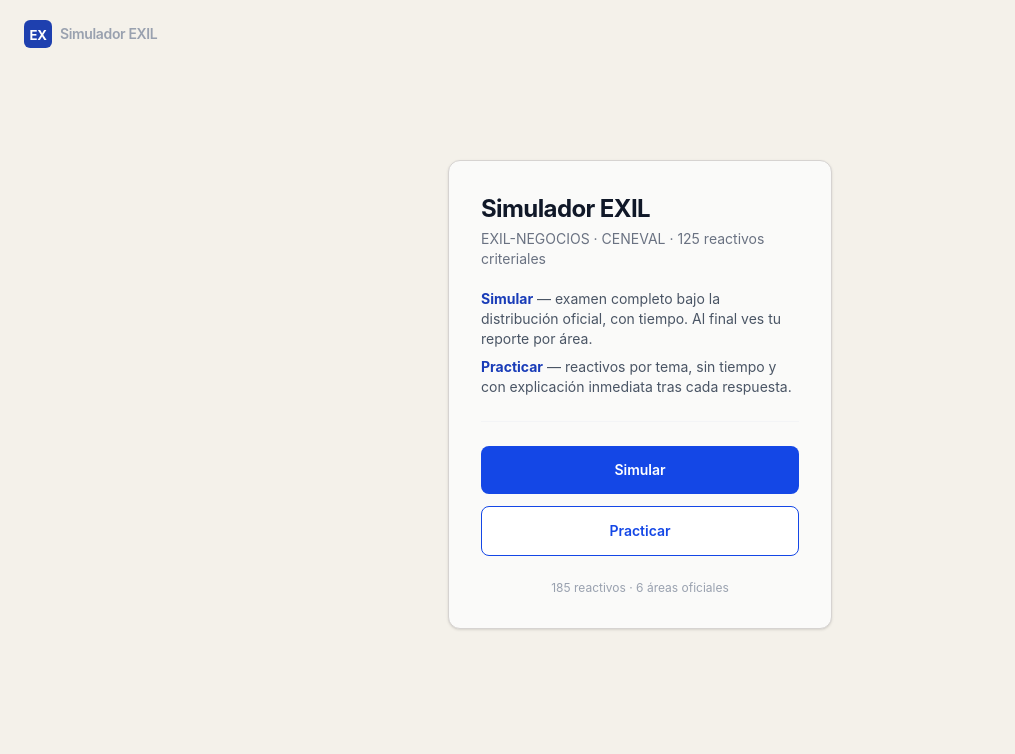
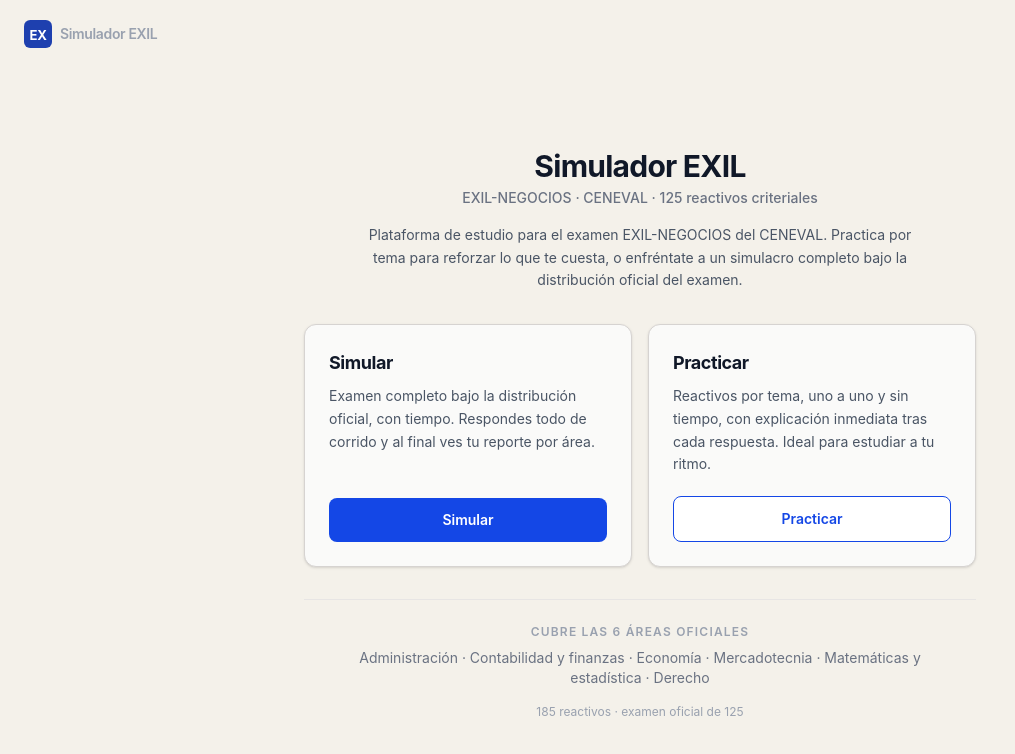
Before and after one commit to gabdiasalejandro/simulador-exil, a React (Vite) app: page / in a window 1280 px wide. Shown: the top 754 px of the page, without its empty margins (0-1015 px from the left). Built offline with nearby package versions, Linux system fonts and the light colour scheme.

Commit message:
feat(ui): landing mas completa con hero, tarjetas de modo y cobertura
Saca la explicacion fuera de una sola card: hero con el proposito de la app,
dos tarjetas formales (Simular/Practicar) con su descripcion y accion, y un pie
con las 6 areas oficiales que cubre el banco. Estilo sobrio, sin adornos.

```diff
--- a/src/ui/features/landing/LandingShell.tsx
+++ b/src/ui/features/landing/LandingShell.tsx
@@ -1,4 +1,6 @@
+import type { ReactNode } from 'react';
 import { Button } from '../../atoms/Button/Button';
+import { AREA_CODES, AREA_NOMBRES } from '../../../domain/taxonomy/taxonomy';
 
 export interface LandingShellProps {
   onSimular: () => void;
@@ -26,12 +28,31 @@
   );
 }
 
+/** Tarjeta formal de un modo: nombre, descripción y acción. */
+function ModeCard({
+  title,
+  description,
+  children,
+}: {
+  title: string;
+  description: string;
+  children: ReactNode;
+}) {
+  return (
+    <div className="flex flex-col rounded-xl border border-stone-300 bg-stone-50 p-6 shadow-sm">
+      <h2 className="text-lg font-bold tracking-tight text-gray-900">{title}</h2>
+      <p className="mt-2 flex-1 text-sm leading-relaxed text-gray-600">{description}</p>
+      <div className="mt-5">{children}</div>
+    </div>
+  );
+}
+
 /**
  * Pantalla de inicio del simulador.
  *
- * Marca discreta arriba a la izquierda y una card central que encierra los
- * dos modos activos (Simular y Practicar), con una explicación breve y fija
- * de para qué sirve cada uno. Tono sobrio, académico. Solo presentación.
+ * Hero con el propósito de la app, dos tarjetas de modo (Simular y Practicar)
+ * con su explicación, y un pie con la cobertura del banco. Tono sobrio y formal.
+ * Solo presentación.
  */
 export function LandingShell({ onSimular, onPracticar }: LandingShellProps) {
   return (
@@ -44,47 +65,63 @@
         </span>
       </header>
 
-      {/* Card central con los modos */}
-      <div className="flex flex-1 items-center justify-center px-6 pb-20">
-        <section className="w-full max-w-sm rounded-xl border border-stone-300 bg-stone-50 p-8 shadow-sm">
-          <h1 className="text-2xl font-bold tracking-tight text-gray-900">
+      <div className="flex flex-1 items-center justify-center px-6 py-10">
+        <div className="w-full max-w-2xl space-y-8">
+          {/* Hero */}
+          <header className="text-center">
+            <h1 className="text-3xl font-bold tracking-tight text-gray-900">
               Simulador EXIL
             </h1>
-          <p className="mt-1 text-sm text-gray-500">
+            <p className="mt-1 text-sm font-medium text-gray-500">
               EXIL-NEGOCIOS · CENEVAL · 125 reactivos criteriales
             </p>
+            <p className="mx-auto mt-4 max-w-xl text-sm leading-relaxed text-gray-600">
+              Plataforma de estudio para el examen EXIL-NEGOCIOS del CENEVAL.
+              Practica por tema para reforzar lo que te cuesta, o enfréntate a un
+              simulacro completo bajo la distribución oficial del examen.
+            </p>
+          </header>
 
-          {/* Explicación fija de cada modo */}
-          <div className="mt-5 space-y-2 text-sm text-gray-600">
-            <p>
-              <span className="font-bold text-blue-800">Simular</span> — examen completo
-              bajo la distribución oficial, con tiempo. Al final ves tu reporte por área.
-            </p>
-            <p>
-              <span className="font-bold text-blue-800">Practicar</span> — reactivos por
-              tema, sin tiempo y con explicación inmediata tras cada respuesta.
-            </p>
-          </div>
-
-          <div className="mt-6 grid gap-3 border-t border-gray-100 pt-6">
+          {/* Modos */}
+          <section className="grid gap-4 sm:grid-cols-2">
+            <ModeCard
+              title="Simular"
+              description="Examen completo bajo la distribución oficial, con tiempo. Respondes todo de corrido y al final ves tu reporte por área."
+            >
               <Button
                 label="Simular"
                 variant="primary"
                 onClick={onSimular}
-              className="w-full py-3.5 text-base"
+                className="w-full py-3 text-base"
               />
+            </ModeCard>
+
+            <ModeCard
+              title="Practicar"
+              description="Reactivos por tema, uno a uno y sin tiempo, con explicación inmediata tras cada respuesta. Ideal para estudiar a tu ritmo."
+            >
               <Button
                 label="Practicar"
                 variant="secondary"
                 onClick={onPracticar}
-              className="w-full py-3.5 text-base"
+                className="w-full py-3 text-base"
               />
+            </ModeCard>
+          </section>
+
+          {/* Cobertura del banco */}
+          <footer className="border-t border-stone-200 pt-6 text-center">
+            <p className="text-xs font-semibold uppercase tracking-widest text-gray-400">
+              Cubre las 6 áreas oficiales
+            </p>
+            <p className="mx-auto mt-2 max-w-xl text-sm text-gray-500">
+              {AREA_CODES.map((code) => AREA_NOMBRES[code]).join(' · ')}
+            </p>
+            <p className="mt-4 text-xs text-gray-400">
+              185 reactivos · examen oficial de 125
+            </p>
+          </footer>
         </div>
-
-          <p className="mt-6 text-center text-xs text-gray-400">
-            185 reactivos · 6 áreas oficiales
-          </p>
-        </section>
       </div>
     </main>
   );
```
Lines whose indentation alone changed are shown as unchanged.
